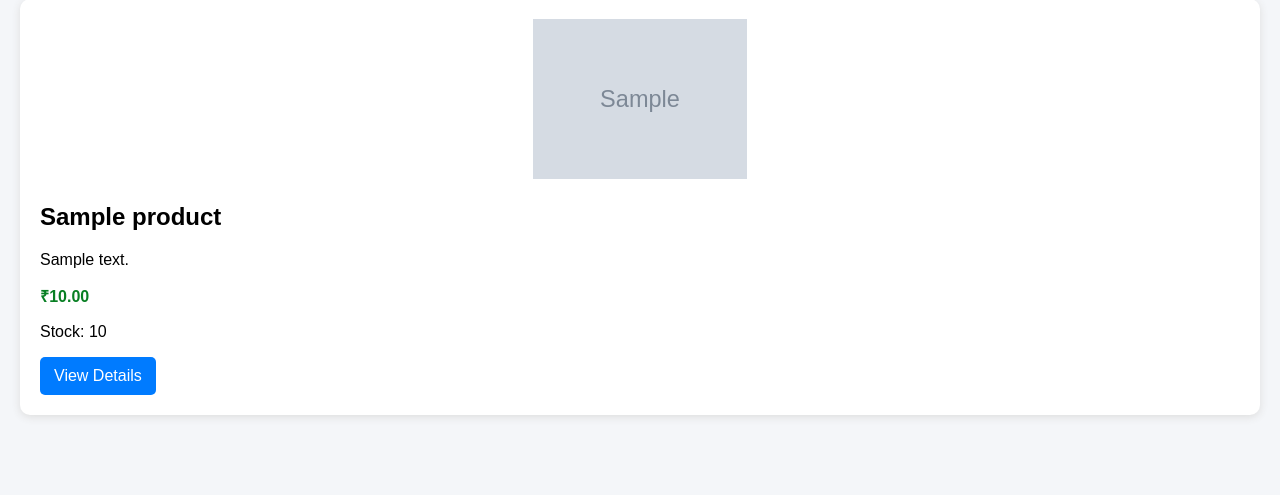
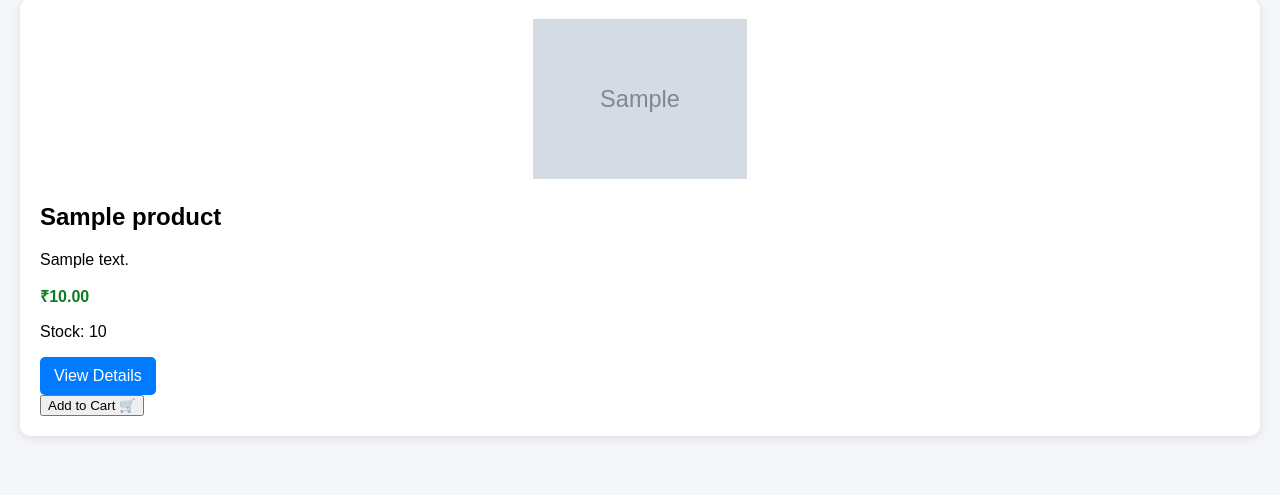
Before and after one commit to afshankmnr-png/CodeAlpha_Simple-E-commerce-Store, a Django app: page / in a window 1280 px wide. Shown: the part 156-651 px from the top of the page. Run offline with Django 5.2, Linux system fonts and the light colour scheme; tables that the repository leaves empty hold one stand-in row (values such as "Sample post"); grey boxes marked "Sample" are stand-in pictures.

Commit message:
Update product_list.html

```diff
--- a/templates/shop/product_list.html
+++ b/templates/shop/product_list.html
@@ -77,6 +77,12 @@
             <a href="{% url 'product_detail' product.id %}">
                 View Details
             </a>
+
+<form action="{% url 'add_to_cart' product.id %}" method="post">
+    {% csrf_token %}
+    <button type="submit">Add to Cart 🛒</button>
+</form>
+
         </div>
         {% empty %}
         <p>No products available yet.</p>
```
